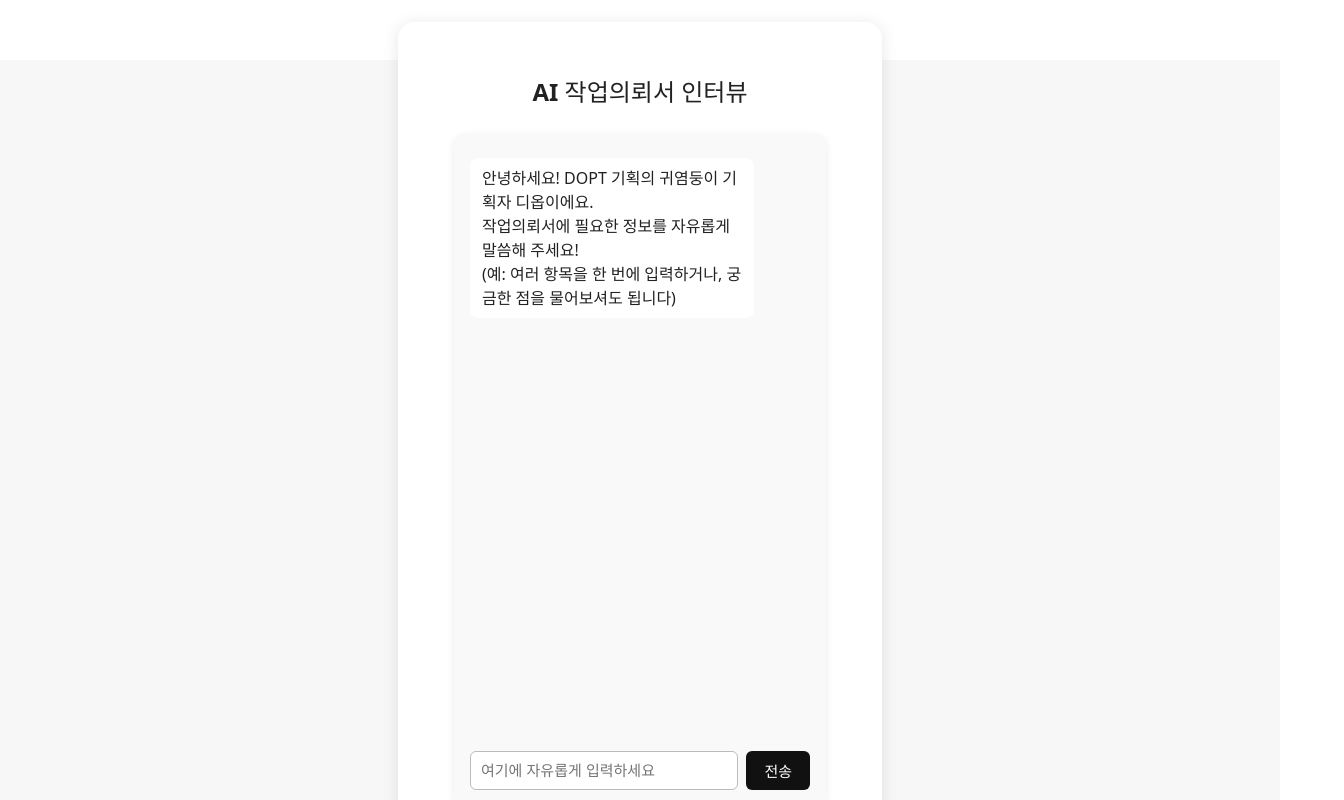
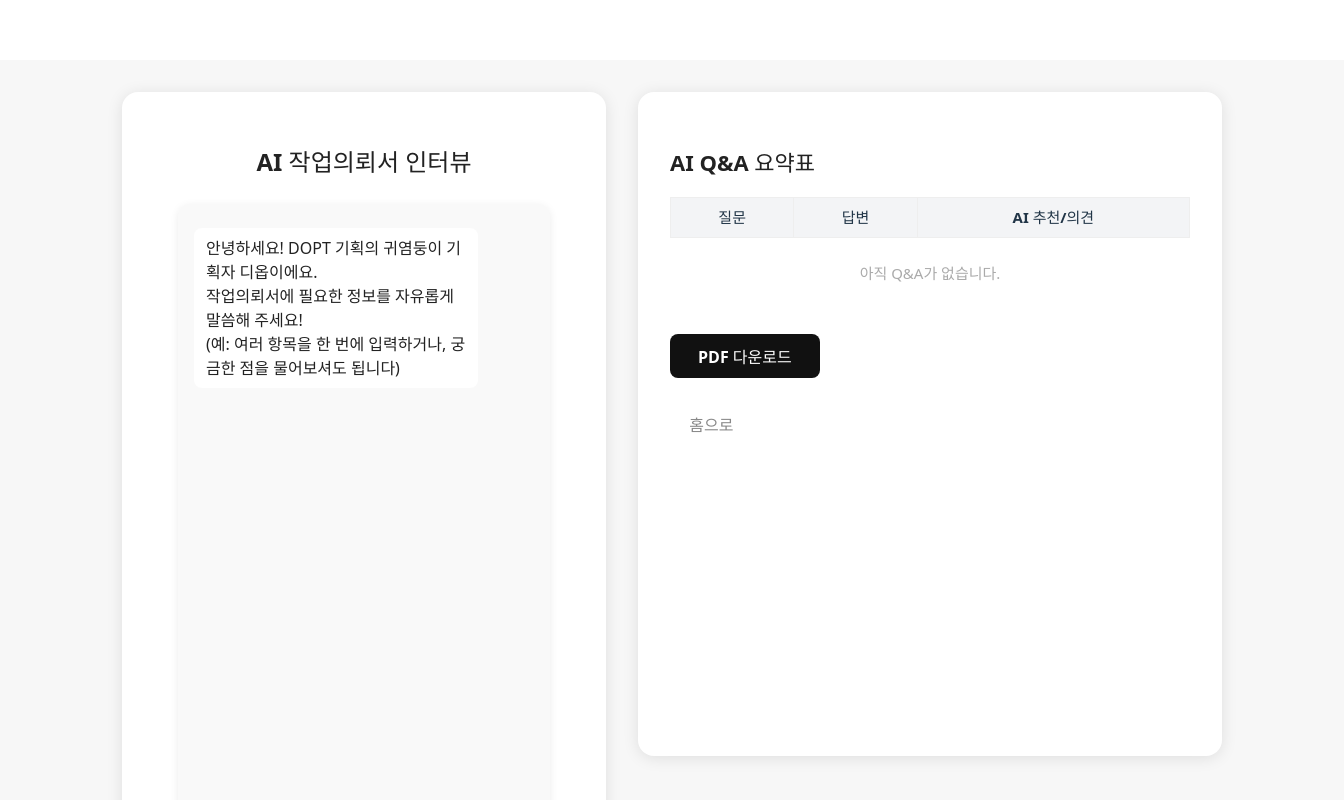
Before and after one commit to doptplanning/my-planner-tool, a React (Vite) app: page /ai-interview in a window 1280 px wide. Shown: the top 800 px of the page, 1344 px wide, since content can reach past the window. Built offline with nearby package versions, Linux system fonts and the light colour scheme.

Commit message:
AIInterviewPage 2단 레이아웃(Q&A 표 사이드), AIChatBox Q&A 실시간 prop 연동, 자유 대화형 UX 개선

```diff
--- a/src/components/AIChat/AIChatBox.tsx
+++ b/src/components/AIChat/AIChatBox.tsx
@@ -1,4 +1,4 @@
-import React, { useState } from 'react';
+import React, { useState, useEffect } from 'react';
 
 interface Message {
   role: 'user' | 'ai';
@@ -16,12 +16,13 @@ interface AIChatBoxProps {
   width?: number | string;
   height?: number | string;
   style?: React.CSSProperties;
+  onQAListChange?: (qaList: QAItem[]) => void;
 }
 
 const greeting =
   '안녕하세요! DOPT 기획의 귀염둥이 기획자 디옵이에요.\n작업의뢰서에 필요한 정보를 자유롭게 말씀해 주세요!\n(예: 여러 항목을 한 번에 입력하거나, 궁금한 점을 물어보셔도 됩니다)';
 
-const AIChatBox: React.FC<AIChatBoxProps> = ({ onAIResult, width = 340, height = '80vh', style }) => {
+const AIChatBox: React.FC<AIChatBoxProps> = ({ onAIResult, width = 340, height = '80vh', style, onQAListChange }) => {
   const [messages, setMessages] = useState<{ role: 'user' | 'ai'; content: string }[]>([{ role: 'ai', content: greeting }]);
   const [input, setInput] = useState('');
   const [loading, setLoading] = useState(false);
@@ -62,6 +63,11 @@ const AIChatBox: React.FC<AIChatBoxProps> = ({ onAIResult, width = 340, height =
       setLoading(false);
     }
   };
+
+  // Q&A 표가 바뀔 때마다 부모에 전달
+  useEffect(() => {
+    if (onQAListChange) onQAListChange(qaList);
+  }, [qaList, onQAListChange]);
 
   return (
     <div style={{ width, height, background: '#f9f9f9', borderRadius: 12, boxShadow: '0 2px 8px rgba(0,0,0,0.08)', display: 'flex', flexDirection: 'column', padding: 16, ...style }}>
--- a/src/pages/AIInterviewPage.tsx
+++ b/src/pages/AIInterviewPage.tsx
@@ -2,23 +2,34 @@ import React, { useState } from 'react';
 import { useNavigate } from 'react-router-dom';
 import AIChatBox from '../components/AIChat/AIChatBox';
 
+interface QAItem {
+  question: string;
+  answer: string;
+  aiComment?: string;
+}
+
 const AIInterviewPage: React.FC = () => {
   const [pdfUrl, setPdfUrl] = useState<string | null>(null);
   const [loading, setLoading] = useState(false);
+  const [qaList, setQaList] = useState<QAItem[]>([]);
   const navigate = useNavigate();
 
-  // AI 대화 종료 후 PDF 생성 요청
-  const handleAIResult = async (data: any) => {
+  // AIChatBox에서 Q&A 표 데이터 받아오기
+  const handleQAList = (list: QAItem[]) => setQaList(list);
+
+  // PDF 다운로드 (선택적)
+  const handleDownloadPDF = async () => {
     setLoading(true);
     try {
       const API_BASE = import.meta.env.VITE_API_URL || 'https://my-planner-tool.onrender.com';
       const res = await fetch(`${API_BASE}/api/generate-pdf`, {
         method: 'POST',
         headers: { 'Content-Type': 'application/json' },
-        body: JSON.stringify(data),
+        body: JSON.stringify(qaList),
       });
       const blob = await res.blob();
-      setPdfUrl(URL.createObjectURL(blob));
+      const url = URL.createObjectURL(blob);
+      setPdfUrl(url);
     } catch {
       alert('PDF 생성에 실패했습니다.');
     } finally {
@@ -27,15 +38,42 @@ const AIInterviewPage: React.FC = () => {
   };
 
   return (
-    <div style={{ width: '100vw', height: '100vh', display: 'flex', alignItems: 'center', justifyContent: 'center', background: '#f7f7f7' }}>
-      <div style={{ width: 420, minHeight: 600, background: '#fff', borderRadius: 16, boxShadow: '0 2px 16px rgba(0,0,0,0.10)', padding: 32, display: 'flex', flexDirection: 'column', alignItems: 'center' }}>
+    <div style={{ width: '100vw', height: '100vh', display: 'flex', alignItems: 'flex-start', justifyContent: 'center', background: '#f7f7f7', padding: 32 }}>
+      {/* 왼쪽: AI 대화창 */}
+      <div style={{ width: 420, minHeight: 600, background: '#fff', borderRadius: 16, boxShadow: '0 2px 16px rgba(0,0,0,0.10)', padding: 32, display: 'flex', flexDirection: 'column', alignItems: 'center', marginRight: 32 }}>
         <h2 style={{ marginBottom: 24, fontWeight: 700, fontSize: 24, color: '#222' }}>AI 작업의뢰서 인터뷰</h2>
-        <AIChatBox onAIResult={handleAIResult} />
-        {loading && <div style={{ marginTop: 24, color: '#888' }}>PDF 생성 중...</div>}
+        <AIChatBox onQAListChange={handleQAList} />
+      </div>
+      {/* 오른쪽: Q&A 표 */}
+      <div style={{ width: 520, minHeight: 600, background: '#fff', borderRadius: 16, boxShadow: '0 2px 16px rgba(0,0,0,0.10)', padding: 32, display: 'flex', flexDirection: 'column', alignItems: 'flex-start', position: 'sticky', top: 32 }}>
+        <h3 style={{ fontWeight: 700, fontSize: 22, color: '#222', marginBottom: 18 }}>AI Q&A 요약표</h3>
+        <div style={{ width: '100%', overflowX: 'auto', marginBottom: 18 }}>
+          <table style={{ width: '100%', borderCollapse: 'collapse', fontSize: 15 }}>
+            <thead>
+              <tr style={{ background: '#f3f4f6' }}>
+                <th style={{ padding: 8, border: '1px solid #eee' }}>질문</th>
+                <th style={{ padding: 8, border: '1px solid #eee' }}>답변</th>
+                <th style={{ padding: 8, border: '1px solid #eee' }}>AI 추천/의견</th>
+              </tr>
+            </thead>
+            <tbody>
+              {qaList.length === 0 ? (
+                <tr><td colSpan={3} style={{ textAlign: 'center', color: '#aaa', padding: 24 }}>아직 Q&A가 없습니다.</td></tr>
+              ) : qaList.map((qa, i) => (
+                <tr key={i}>
+                  <td style={{ padding: 8, border: '1px solid #eee', background: '#f9fafb', verticalAlign: 'top' }}>{qa.question}</td>
+                  <td style={{ padding: 8, border: '1px solid #eee', verticalAlign: 'top' }}>{qa.answer}</td>
+                  <td style={{ padding: 8, border: '1px solid #eee', verticalAlign: 'top', color: '#1976d2' }}>{qa.aiComment || '-'}</td>
+                </tr>
+              ))}
+            </tbody>
+          </table>
+        </div>
+        <button onClick={handleDownloadPDF} disabled={loading || qaList.length === 0} style={{ marginTop: 8, padding: '10px 28px', borderRadius: 8, background: '#111', color: '#fff', border: 'none', fontWeight: 600, fontSize: 16, cursor: 'pointer' }}>PDF 다운로드</button>
         {pdfUrl && (
-          <a href={pdfUrl} download="작업의뢰서.pdf" style={{ marginTop: 24, padding: '12px 32px', background: '#111', color: '#fff', borderRadius: 8, fontWeight: 600, textDecoration: 'none', fontSize: 18 }}>PDF 다운로드</a>
+          <a href={pdfUrl} download="AI_QA_요약표.pdf" style={{ marginTop: 12, color: '#1976d2', fontSize: 15 }}>PDF 바로 저장</a>
         )}
-        <button style={{ marginTop: 16, background: 'none', border: 'none', color: '#888', cursor: 'pointer' }} onClick={() => navigate('/')}>홈으로</button>
+        <button style={{ marginTop: 24, background: 'none', border: 'none', color: '#888', cursor: 'pointer' }} onClick={() => navigate('/')}>홈으로</button>
       </div>
     </div>
   );
```
